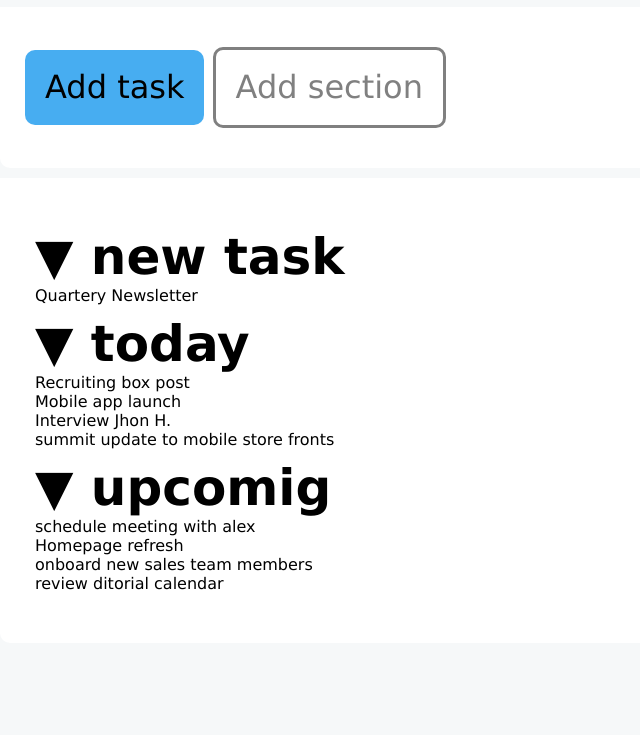
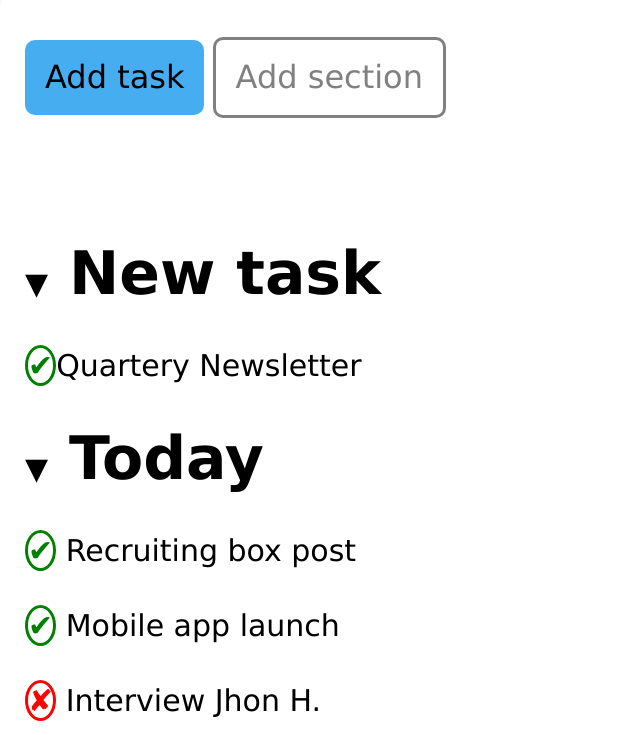
Before and after one commit to saranazli/html-css-toboolist, a plain HTML site: page index.html in a window 1280 px wide. Shown: the part 65-800 px from the top of the page, without its empty margins (0-640 px from the left). Drawn offline with Linux system fonts and the light colour scheme.

Commit message:
[add] simboli

```diff
--- a/index.html
+++ b/index.html
@@ -35,10 +35,10 @@
       <!-- lista task -->
       <ul>
         <li>
-          <h1><span class="arrow">&#9660;</span> new task </h1>
+          <h1><span class="arrow">&#9660;</span> New task </h1>
         </li>
 
-        <li> Quartery Newsletter</li>
+        <li> <span class="check-no">&#10004;</span>Quartery Newsletter</li>
       </ul>
 
     </section>
@@ -48,12 +48,12 @@
       <!-- lista today -->
       <ul>
         <li>
-          <h1><span class="arrow">&#9660;</span> today</h1>
+          <h1><span class="arrow">&#9660;</span> Today</h1>
         </li>
-        <li>Recruiting box post</li>
-        <li>Mobile app launch</li>
-        <li>Interview Jhon H.</li>
-        <li>summit update to mobile store fronts</li>
+        <li> <span class="check-no">&#10004;</span> Recruiting box post</li>
+        <li> <span class="check-no">&#10004;</span> Mobile app launch</li>
+        <li> <span class="check-no red">&#x2718</span> Interview Jhon H.</li>
+        <li> <span class="check-no">&#10004;</span> summit update to mobile store fronts</li>
       </ul>
 
     </section>
@@ -63,12 +63,12 @@
       <!-- lista upcoming  -->
       <ul>
         <li>
-          <h1><span class="arrow">&#9660;</span> upcomig</h1>
+          <h1><span class="arrow">&#9660;</span> Upcomig</h1>
         </li>
-        <li>schedule meeting with alex</li>
-        <li>Homepage refresh</li>
-        <li>onboard new sales team members</li>
-        <li>review ditorial calendar</li>
+        <li> <span class="check-no red">&#x2718</span> schedule meeting with alex</li>
+        <li> <span class="check-no">&#10004;</span> Homepage refresh</li>
+        <li> <span class="check-no ">&#10004;</span> onboard new sales team members</li>
+        <li> <span class="check-no">&#10004;</span> review ditorial calendar</li>
       </ul>
 
     </section>
--- a/style/main.css
+++ b/style/main.css
@@ -13,8 +13,6 @@ body{
   background-color: rgba(246,248,249,255);
 }
 
-/* intestazione */
-
 .intestazione{
   background-color: white;
 }
@@ -24,21 +22,16 @@ h1{
   font-size: 50px;
 }
 
-/* nav*/
+/* set nav e main*/
 
-nav, .back{
-  padding-left: 55px;
+.back{
   max-width: 2000px;
   margin: 0 auto;
+  padding: 40px 25px;
+  background-color: white;
 }
 
-main, .back{
-  margin-top: 10px;
-  border-radius: 0 0 10px 10px;
-  background-color: white;
-  padding: 40px 25px;
-}
-
+/*nav*/
 
 nav{
   background-color: white;
@@ -66,16 +59,41 @@ button{
   margin-left: 3px;
 }
 
-.arrow{
-  font-size: 1em;
+/*main*/
+
+main{
+  margin-top: 10px;
+  border-radius: 0 0 10px 10px;
 }
-
-/* section task list */
 
 li{
   list-style: none;
 }
 
+/* section task list */
+.arrow{
+  font-size: .5em;
+}
+
+li h1{
+  font-size: 2em;
+}
+
 ul{
-  margin: 10px 10px;
+  margin-top: 30px;
 }
+
+li {
+  font-size: 30px;
+  margin-top: 40px;
+}
+
+.check-no{
+  color: green;
+  border: solid;
+  border-radius: 50%;
+}
+
+.red{
+  color: red;
+}
```
